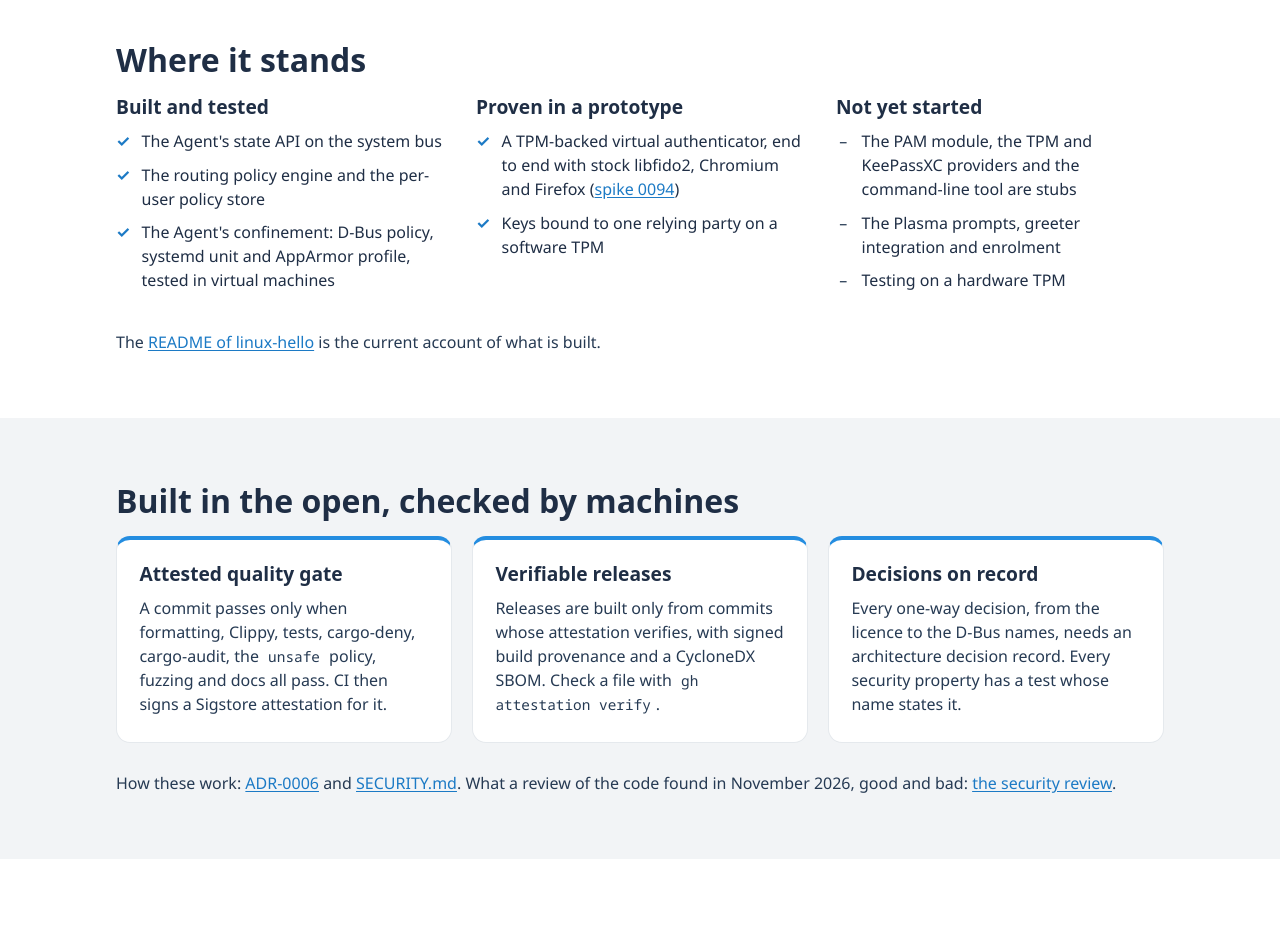
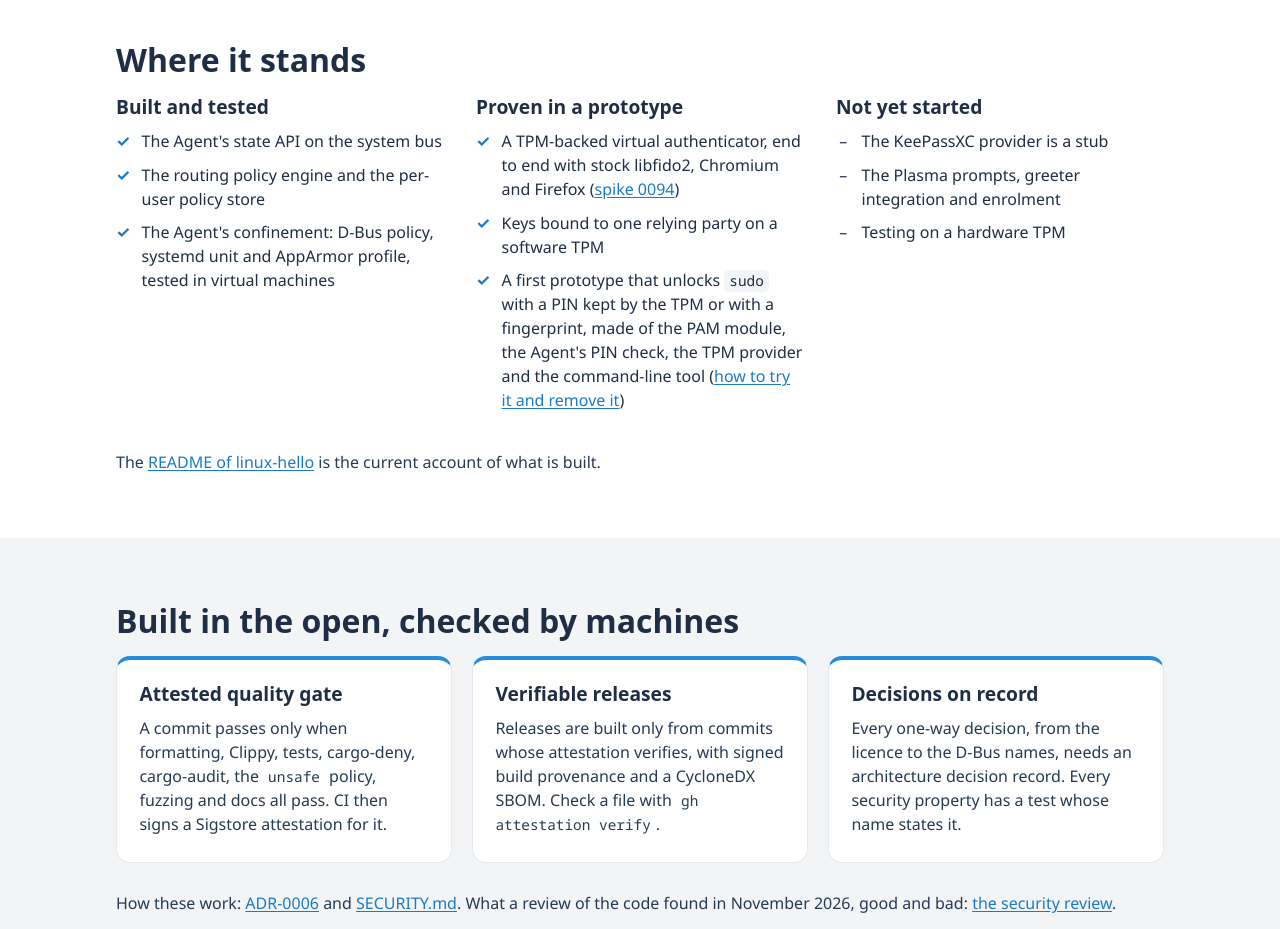
Before and after one commit to LinuxHello/linuxhello.github.io, a plain HTML site: page index.html in a window 1280 px wide. Shown: the part 1840-2769 px from the top of the page. Drawn offline with Linux system fonts and the light colour scheme.

Commit message:
Homepage: the PAM module, the TPM provider and the command-line tool are not stubs (R-32) (#5)
They exist and the README of linux-hello says a first prototype unlocks sudo
with them. Only the KeePassXC provider is a stub. The prototype is listed as
proven in a prototype, not as built and tested.

Part of LinuxHello/linux-hello#374

Assisted-by: Claude Code (claude-sonnet-5-5)

Signed-off-by: Valdemar Lemche <valdemar@lemche.net>

```diff
--- a/index.html
+++ b/index.html
@@ -113,12 +113,13 @@
           <ul class="ticks">
             <li>A TPM-backed virtual authenticator, end to end with stock libfido2, Chromium and Firefox (<a href="https://github.com/LinuxHello/linux-hello-architecture/blob/main/spikes/0094-virtual-ctap-end-to-end.md">spike 0094</a>)</li>
             <li>Keys bound to one relying party on a software TPM</li>
+            <li>A first prototype that unlocks <code>sudo</code> with a PIN kept by the TPM or with a fingerprint, made of the PAM module, the Agent's PIN check, the TPM provider and the command-line tool (<a href="https://github.com/LinuxHello/linux-hello/blob/main/docs/prototype.md">how to try it and remove it</a>)</li>
           </ul>
         </div>
         <div>
           <h3>Not yet started</h3>
           <ul class="dashes">
-            <li>The PAM module, the TPM and KeePassXC providers and the command-line tool are stubs</li>
+            <li>The KeePassXC provider is a stub</li>
             <li>The Plasma prompts, greeter integration and enrolment</li>
             <li>Testing on a hardware TPM</li>
           </ul>
```
